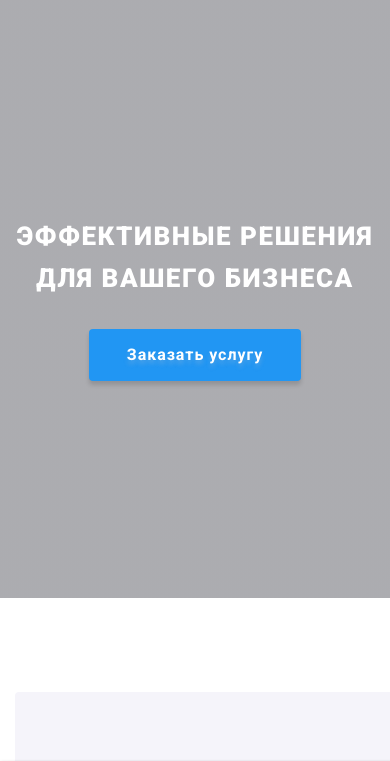
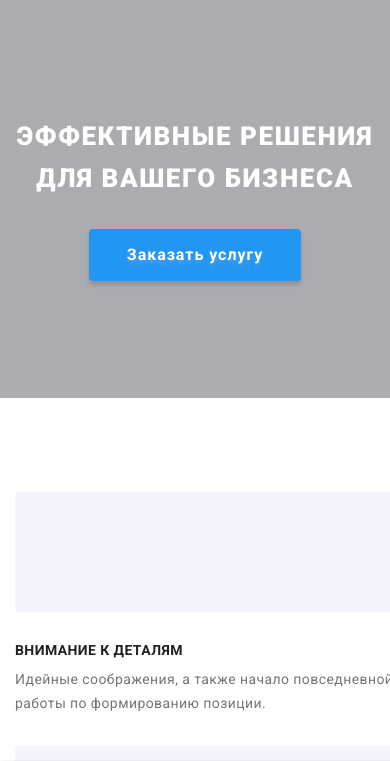
Before and after one commit to Svyatoslav29/goit-markup-hw-08, a plain HTML site: page index.html in a window 390 px wide. Shown: the part 83-844 px from the top of the page. Drawn offline with nearby package versions, Linux system fonts and the light colour scheme.

Commit message:
second try
v3

```diff
--- a/sass/layouts/_hero.scss
+++ b/sass/layouts/_hero.scss
@@ -37,6 +37,12 @@ max-width: 360px;
     url(../images/hero1.jpg);
   margin-left: auto;
   margin-right: auto;
+}
+
+@media screen and (max-width:1199px) {
+  .hero-sec {
+    height: 400px;
+  }
 }
 
 @media not all, (min-resolution: 192dpi), (min-resolution: 2dppx) {
```
Also changed, not shown: css/styles.css, css/styles.min.css, 2 other files.
